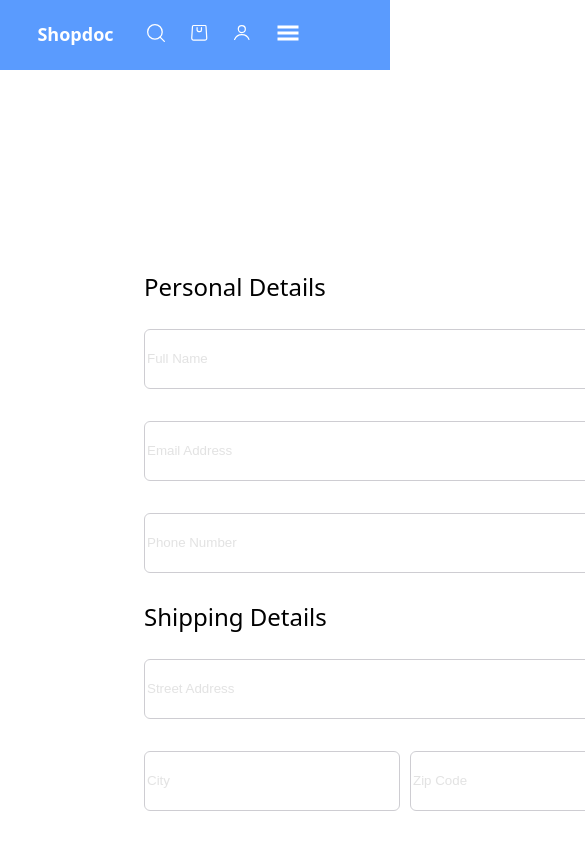
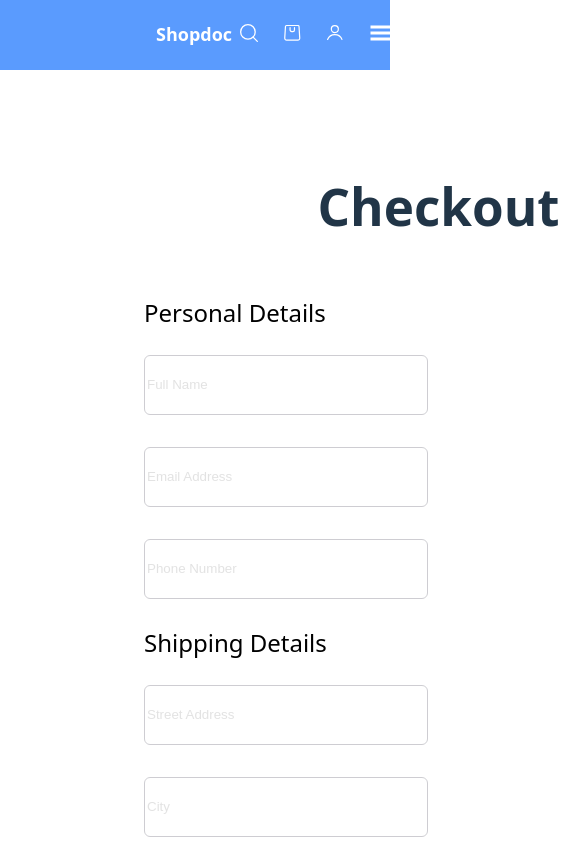
Before and after one commit to Dronchik09/medical-checkout-page, a React (Vite) app: page / in a window 390 px wide. Shown: the top 841 px of the page, 585 px wide, since content can reach past the window. Built offline with nearby package versions, Linux system fonts and the light colour scheme.

Commit message:
add initial files

```diff
--- a/src/App.module.css
+++ b/src/App.module.css
@@ -43,7 +43,7 @@
 
 .container {
    box-sizing: border-box;
-  width:1440px;
+  width:100%;
   margin: 0 auto;
   padding-left: 144px;
   padding-right: 120px;
--- a/src/components/Footer/Footer.module.css
+++ b/src/components/Footer/Footer.module.css
@@ -53,9 +53,9 @@ text-align: center;
     display: flex;
     row-gap: 16px;
 }
-@media screen and (max-width: 768px) {
+@media screen and (max-width: 800px) {
     .footer{
-        width: 320px;
+        width: 100%;
         padding: 0 12px;
     }
     .footerInfo{
--- a/src/components/Header/Header.module.css
+++ b/src/components/Header/Header.module.css
@@ -41,7 +41,7 @@
 .burgerIcon{
         opacity: 0;
     }
-@media screen and (max-width:768px) {
+@media screen and (max-width:800px) {
     .header{
         display:flex;
         justify-content: space-between;
@@ -51,11 +51,11 @@
     }
     .logo{
         flex: 1;
-  text-align: center;
+  padding-left: 144px;;
   font-weight: bold;
     }
     .container{
-        width: 320px;
+        width: 100%;
         margin: 0;
         padding: 0 12px;
     }
@@ -71,13 +71,27 @@
     .burgerIcon {
         opacity: 1;
     color: #fff;
-    font-size: 24px; /* Збільшено розмір іконки бургер меню */
+    font-size: 24px;
   }
-    .mobileNav{
+   .mobileNav {
+    position: absolute;
+    top: 70px;
+    left: 0;
+    width: 100%;
     background: #5a9bfe;
     display: flex;
     flex-direction: column;
     padding: 20px;
     gap: 16px;
+    z-index: 10;
+    border-radius: 0 0 0 0;
+    min-width: 150px;
+    align-items: center;
+}
+@media screen and (max-width: 320px) {
+    .logo{
+        padding-left: 0;
+        text-align: center;
     }
 }
+}
--- a/src/components/OrderSummary/OrderSummary.module.css
+++ b/src/components/OrderSummary/OrderSummary.module.css
@@ -158,9 +158,9 @@ font-size: 20px;
 line-height: 0.9;
 color: #fff;
 }
-@media screen and (max-width:768px) {
+@media screen and (max-width:800px) {
   .promoInput {
-    width: 272px;
+    width: 100%;
     padding: 0 4px;
   }
   .promoInput input::placeholder {
--- a/src/pages/CheckoutPage.jsx
+++ b/src/pages/CheckoutPage.jsx
@@ -6,9 +6,9 @@ import Feature from "../components/Feature/Feature";
 
 export default function CheckoutPage() {
   return (
-    <div>
+    <div className={css.checkoutContainer}>
       <h1 className={css.title}>Checkout</h1>
-      <div className={css.columnsContainer}>
+      <div className={css.mainRow}>
         <Formik
           initialValues={{
             name: "",
--- a/src/pages/CheckoutPage.module.css
+++ b/src/pages/CheckoutPage.module.css
@@ -133,12 +133,16 @@ height: 20px;
     display: flex;
   flex-direction: row;
   align-items: flex-start;
+   gap:96px
 }
 .ColumnsContainer{
     display: flex;
     gap:96px
 }
-@media screen and (max-width: 320px) {
+.checkoutContainer{
+    width: 100%;
+}
+@media screen and (max-width: 800px) {
     .input{
         width: 278px;
     }
@@ -159,7 +163,10 @@ height: 20px;
   max-width: 514px;
 
 }
-.columnsContainer{
-  flex-direction: column;
+ @media screen and (max-width: 800px) {
+  .mainRow{
+    flex-direction: column;
+    width: 100%;
+  }
+ }
 }
-}
```
